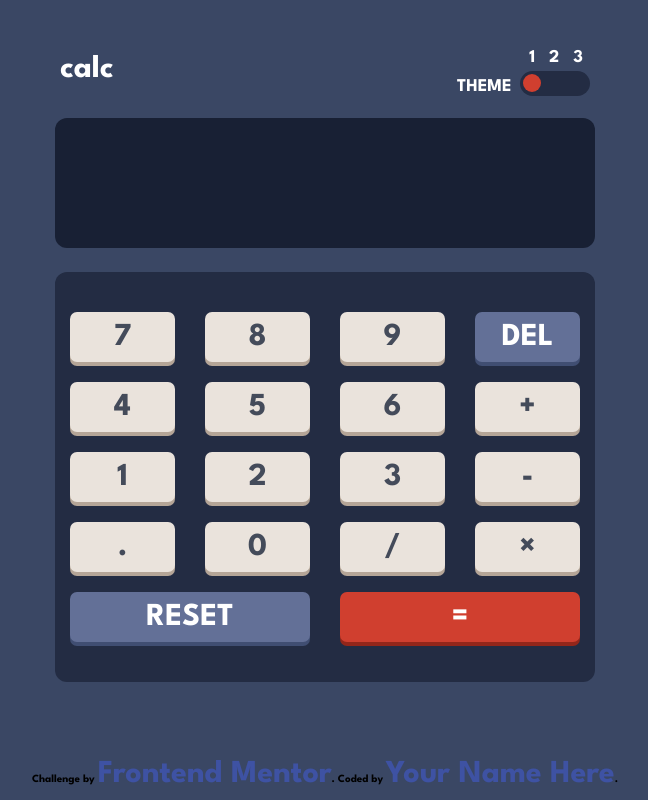
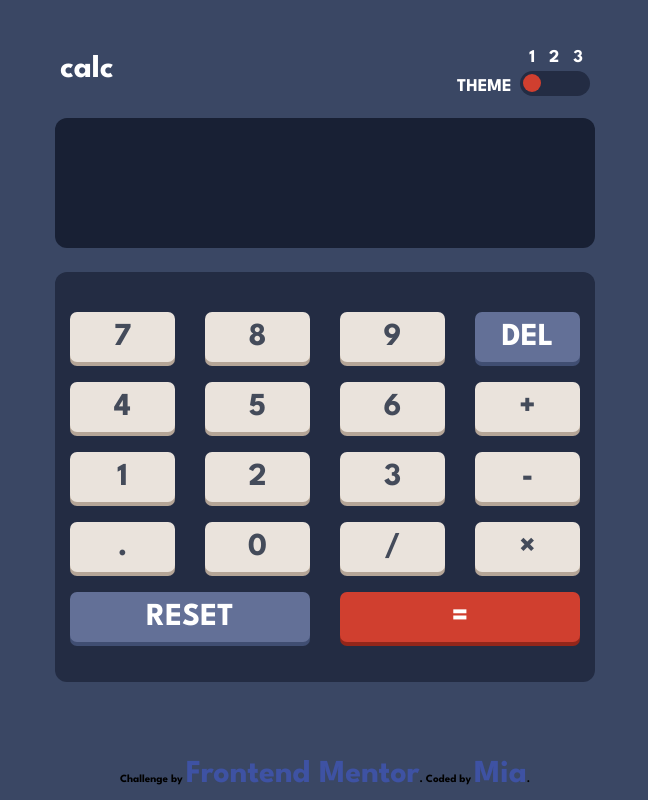
Before and after one commit to withMia/Calculator-App, a plain HTML site: page index.html in a window 1280 px wide. Shown: the whole page, without its empty margins (315-963 px from the left). Drawn offline with Linux system fonts and the light colour scheme.

Commit message:
add screenshots

```diff
--- a/css/style.css
+++ b/css/style.css
@@ -60,6 +60,7 @@
   text-decoration: none;
   outline: none;
   border: none;
+  caret-color: transparent;
 }
 
 body {
--- a/index.html
+++ b/index.html
@@ -80,7 +80,7 @@
 
   <div class="attribution">
     Challenge by <a href="https://www.frontendmentor.io?ref=challenge" target="_blank">Frontend Mentor</a>.
-    Coded by <a href="#">Your Name Here</a>.
+    Coded by <a href="#">Mia</a>.
   </div>
 
   <script src="./js/main.js"></script>
```
Also changed, not shown: screenshot/themeOne.png (added), screenshot/themeThree.png (added), screenshot/themeTwo.png (added), 2 other files.
